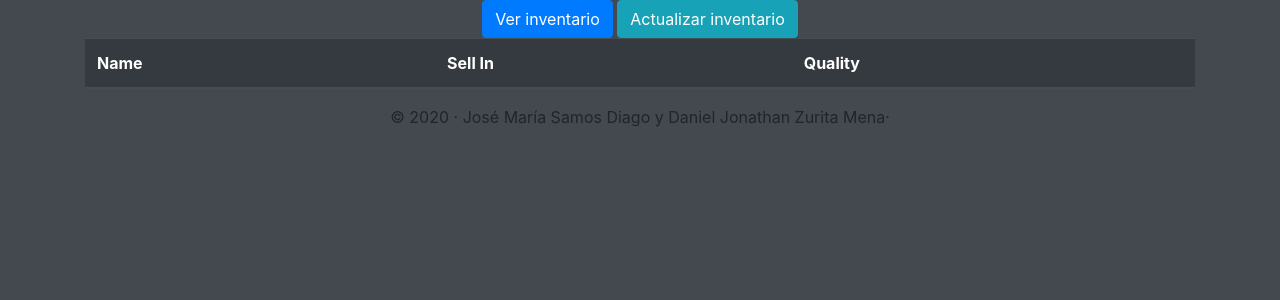
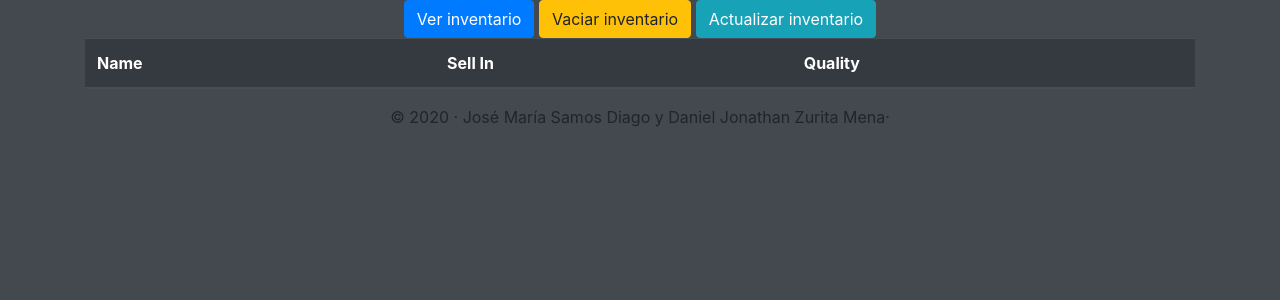
Before and after one commit to DanyZurita/API_REST_GildedRose, a Flask app: page / in a window 1280 px wide. Shown: the part 56-356 px from the top of the page. Run offline with Flask 2, Linux system fonts and the light colour scheme; lists and menus that the app fills with data are empty; parts of the project's set-up code (start-up, migrations or seed data) failed here and were passed over; some libraries are stand-ins or nearby versions.

Commit message:
feat(index): Añadir boton de vaciar inventario

```diff
--- a/templates/index.html
+++ b/templates/index.html
@@ -61,6 +61,7 @@ Tasca 5.2 - Web Ollivander's wands shop -->
     <!-- BOTON INVENTARIO -->
     <div class="container text-center">
     <button type="button" class="btn btn-primary" onclick="inventario()">Ver inventario</button>
+    <button type="button" class="btn btn-warning" onclick="clean()">Vaciar inventario</button>
     <button type="button" class="btn btn-info" onclick="update()">Actualizar inventario</button>
     </div>
     <!-- FINAL BOTON INVENTARIO -->
```
